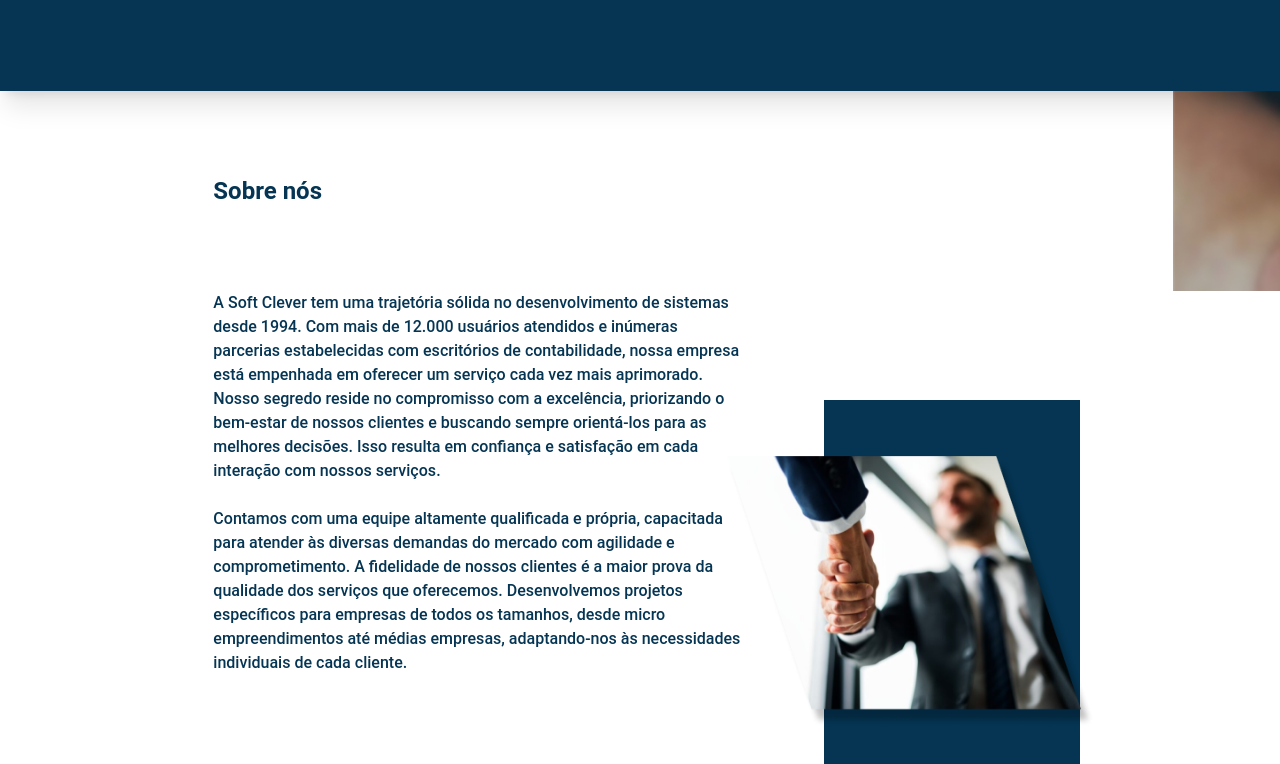
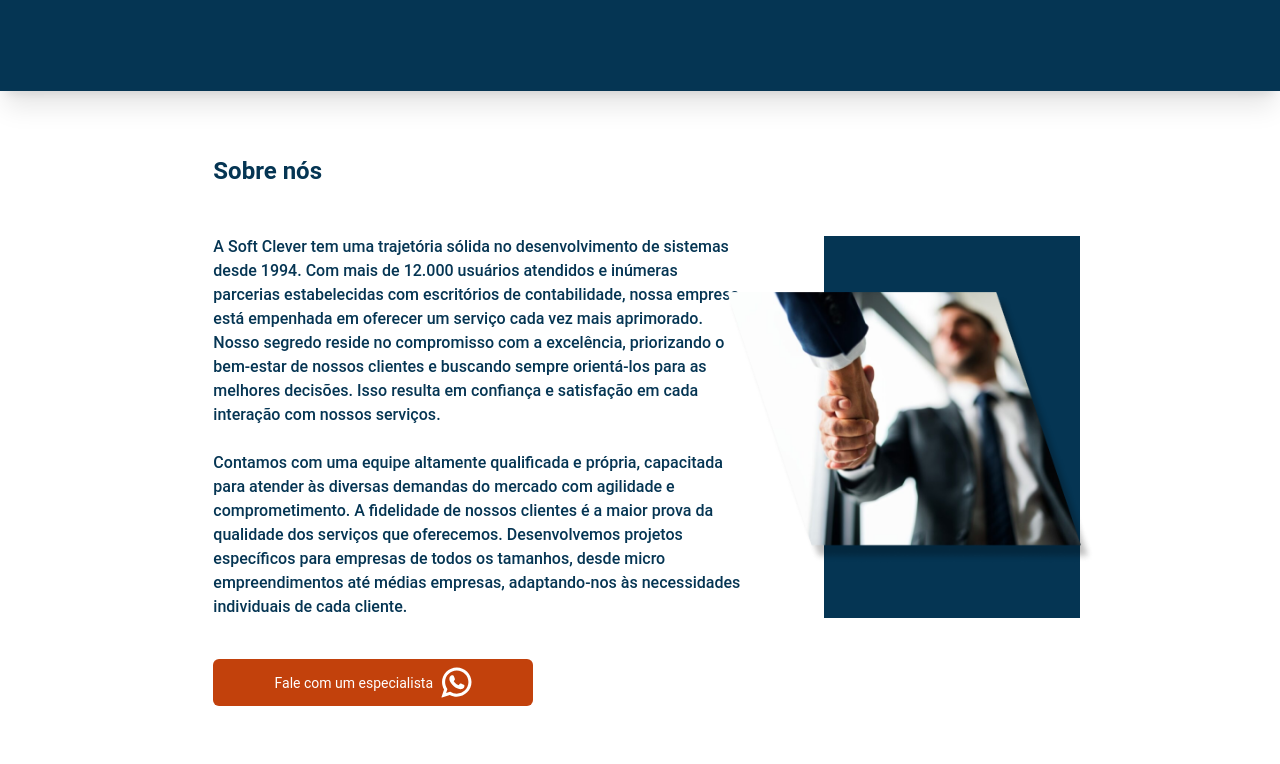
Before and after one commit to SoftcleverInformatica/Soft-Site-Sirius-ERP-LP, a Next.js app: page / in a window 1280 px wide. Shown: the part 6096-6860 px from the top of the page. Built offline with nearby package versions, Linux system fonts and the light colour scheme.

Commit message:
fix: space between section and image

```diff
--- a/src/sections/about-us/AboutUs.tsx
+++ b/src/sections/about-us/AboutUs.tsx
@@ -32,7 +32,7 @@ export default function AboutUs() {
 
 	return (
 		<section
-			className='grid grid-cols-12 grid-rows-12
+			className='grid grid-cols-12 grid-rows-12 pb-10 pt-4
         mt-16
         md:grid-rows-7
         lg:grid-rows-5 lg:mt-0'>
@@ -87,7 +87,6 @@ export default function AboutUs() {
 					label='Fale com um especialista'
 				/>
 			</div>
-			<div className='section9 bg-cover bg-no-repeat w-full h-[15vh] lg:h-[25vh] max-h-[15rem] min-h-[8rem]'></div>
 		</section>
 	);
 }
--- a/src/sections/footer/Footer.tsx
+++ b/src/sections/footer/Footer.tsx
@@ -5,8 +5,9 @@ import youtubeLogo from '../../../assets/youtubeLogo.svg';
 
 export default function Footer() {
 	return (
+		<>
+			<div className='section9 bg-cover bg-no-repeat w-full h-[15vh] lg:h-[25vh] max-h-[15rem] min-h-[8rem]'></div>
 			<div className='flex flex-col gap-10 bg-sc text-white text-xs px-[2.5rem] py-[1.8rem] items-center w-full '>
-
 				<div className='flex flex-col gap-10 sm:px-20 justify-between  sm:flex-row items-center  lg:max-w-2xl xl:max-w-4xl w-full border-b-[1px] border-white py-10 '>
 					<div className='flex flex-col  gap-1'>
 						<h4 className='text-lg font-bold  '>REDE SOCIAIS</h4>
@@ -45,10 +46,20 @@ export default function Footer() {
 								<p>Atendimento: </p>
 							</div>
 							<div className=' flex flex-col gap-1 text-end'>
-							<p ><a href="https://maps.app.goo.gl/koYiUVgcow2f75437"> Rua João Alves Pimenta, 880</a></p>
-							<p><a href="https://maps.app.goo.gl/koYiUVgcow2f75437"> Freguesia do Ó - São Paulo - SP</a></p>
-							<p> <a href="mailto:softclever@softclever.com.br">softclever@softclever.com.br</a> </p>
-							<p> <a href="tel:+551139913923">11 3991-3923</a>  / <a href="tel:+551123618334">11 2361-8334</a></p>
+								<p>
+									<a href='https://maps.app.goo.gl/koYiUVgcow2f75437'> Rua João Alves Pimenta, 880</a>
+								</p>
+								<p>
+									<a href='https://maps.app.goo.gl/koYiUVgcow2f75437'> Freguesia do Ó - São Paulo - SP</a>
+								</p>
+								<p>
+									{' '}
+									<a href='mailto:softclever@softclever.com.br'>softclever@softclever.com.br</a>{' '}
+								</p>
+								<p>
+									{' '}
+									<a href='tel:+551139913923'>11 3991-3923</a> / <a href='tel:+551123618334'>11 2361-8334</a>
+								</p>
 								<p> Seg - Sex | 08h - 18h</p>
 							</div>
 						</div>
@@ -62,5 +73,6 @@ export default function Footer() {
 					</p>
 				</div>
 			</div>
+		</>
 	);
 }
```
Lines whose indentation alone changed are shown as unchanged.
